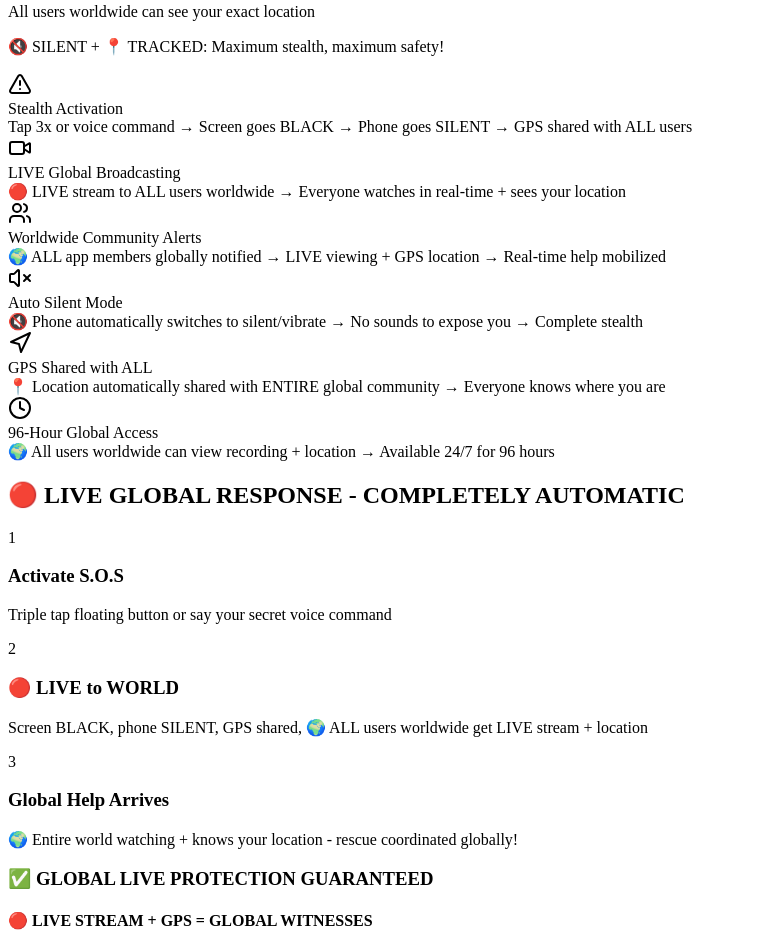
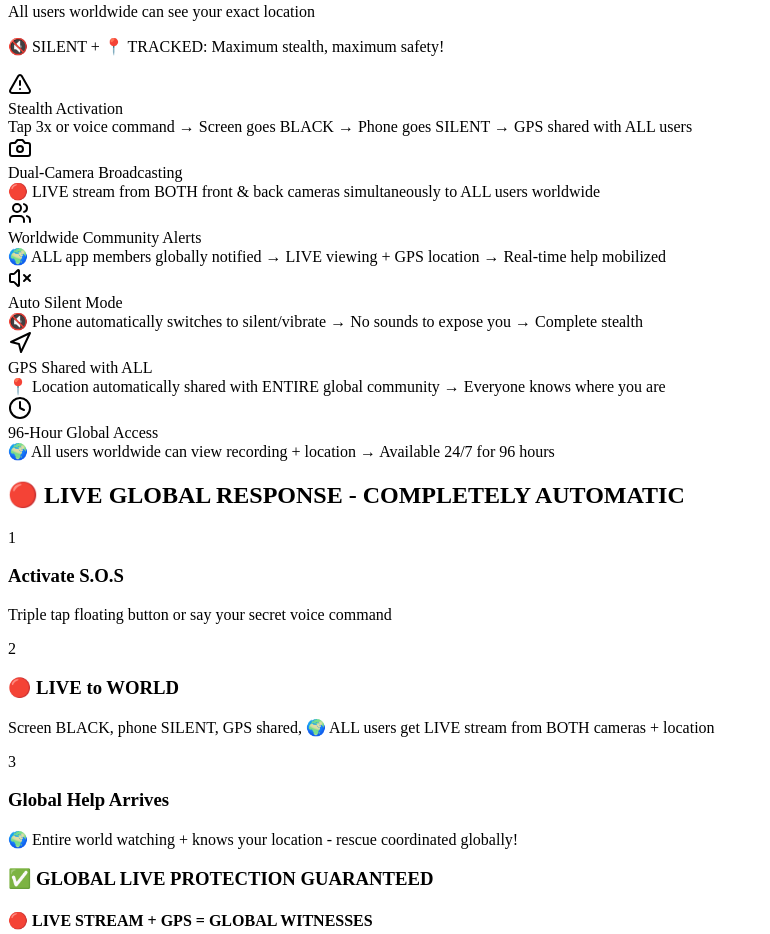
Before and after one commit to majime18/SOSAPP, a React (Vite) app in the folder client/: page / in a window 1280 px wide. Shown: the part 1380-2314 px from the top of the page, without its empty margins (0-770 px from the left). Built offline with nearby package versions, Linux system fonts and the light colour scheme.

Commit message:
Updated homepage descriptions to include dual-camera recording

```diff
--- a/client/src/pages/HomePage.tsx
+++ b/client/src/pages/HomePage.tsx
@@ -3,7 +3,7 @@ import * as React from 'react';
 import { useNavigate } from 'react-router-dom';
 import { Button } from '@/components/ui/button';
 import { Card, CardContent, CardDescription, CardHeader, CardTitle } from '@/components/ui/card';
-import { Shield, Users, AlertTriangle, Clock, MapPin, Video, Upload, Smartphone, Globe, Eye, VolumeX, Navigation } from 'lucide-react';
+import { Shield, Users, AlertTriangle, Clock, MapPin, Video, Upload, Smartphone, Globe, Eye, VolumeX, Navigation, Camera } from 'lucide-react';
 
 export function HomePage() {
   const navigate = useNavigate();
@@ -113,9 +113,9 @@ export function HomePage() {
           description="Tap 3x or voice command → Screen goes BLACK → Phone goes SILENT → GPS shared with ALL users"
         />
         <FeatureCard
-          icon={<Video className="h-8 w-8 text-red-600" />}
-          title="LIVE Global Broadcasting"
-          description="🔴 LIVE stream to ALL users worldwide → Everyone watches in real-time + sees your location"
+          icon={<Camera className="h-8 w-8 text-red-600" />}
+          title="Dual-Camera Broadcasting"
+          description="🔴 LIVE stream from BOTH front & back cameras simultaneously to ALL users worldwide"
         />
         <FeatureCard
           icon={<Users className="h-8 w-8 text-red-600" />}
@@ -156,7 +156,7 @@ export function HomePage() {
               <span className="text-2xl font-bold text-red-600">2</span>
             </div>
             <h3 className="font-semibold mb-2">🔴 LIVE to WORLD</h3>
-            <p className="text-gray-600">Screen BLACK, phone SILENT, GPS shared, 🌍 ALL users worldwide get LIVE stream + location</p>
+            <p className="text-gray-600">Screen BLACK, phone SILENT, GPS shared, 🌍 ALL users get LIVE stream from BOTH cameras + location</p>
           </div>
           <div className="flex flex-col items-center">
             <div className="bg-red-100 rounded-full p-4 mb-4">
```
